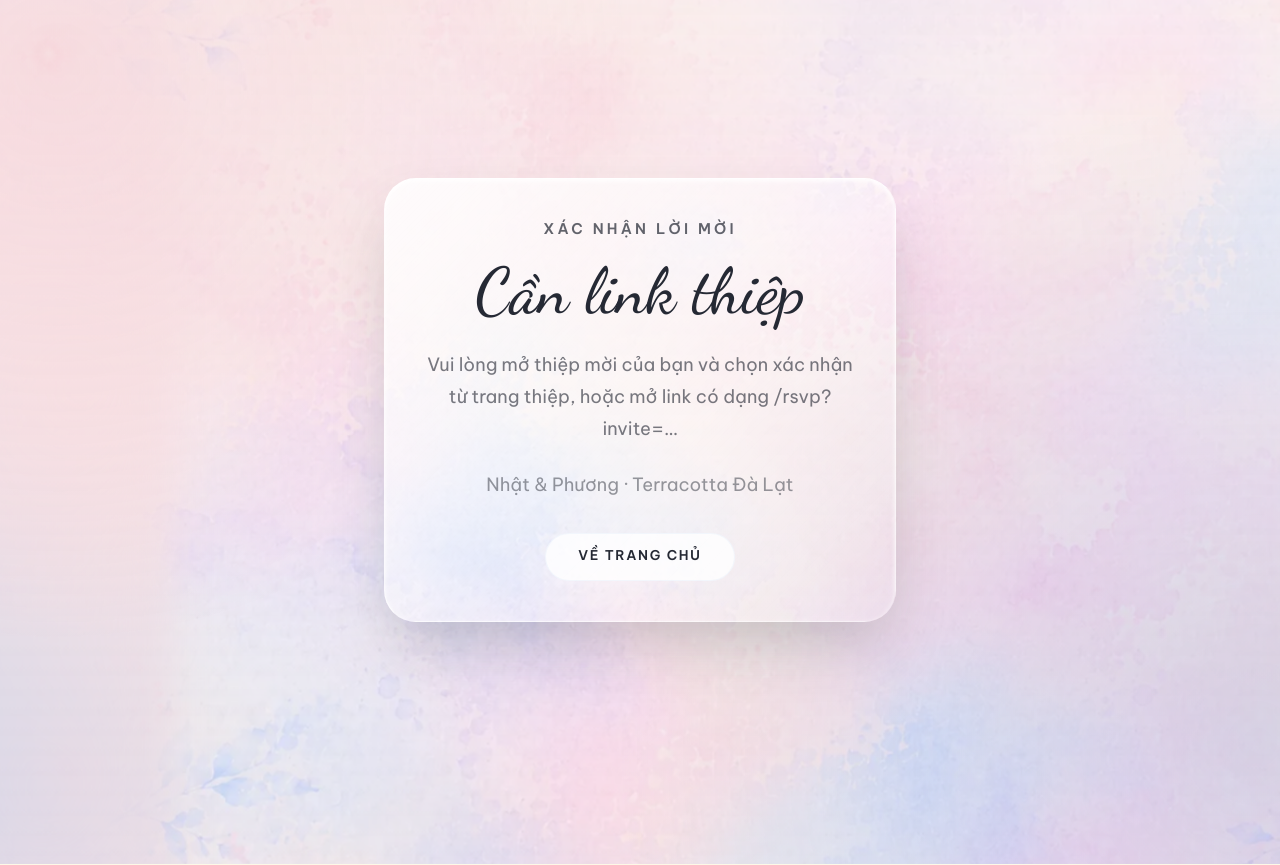
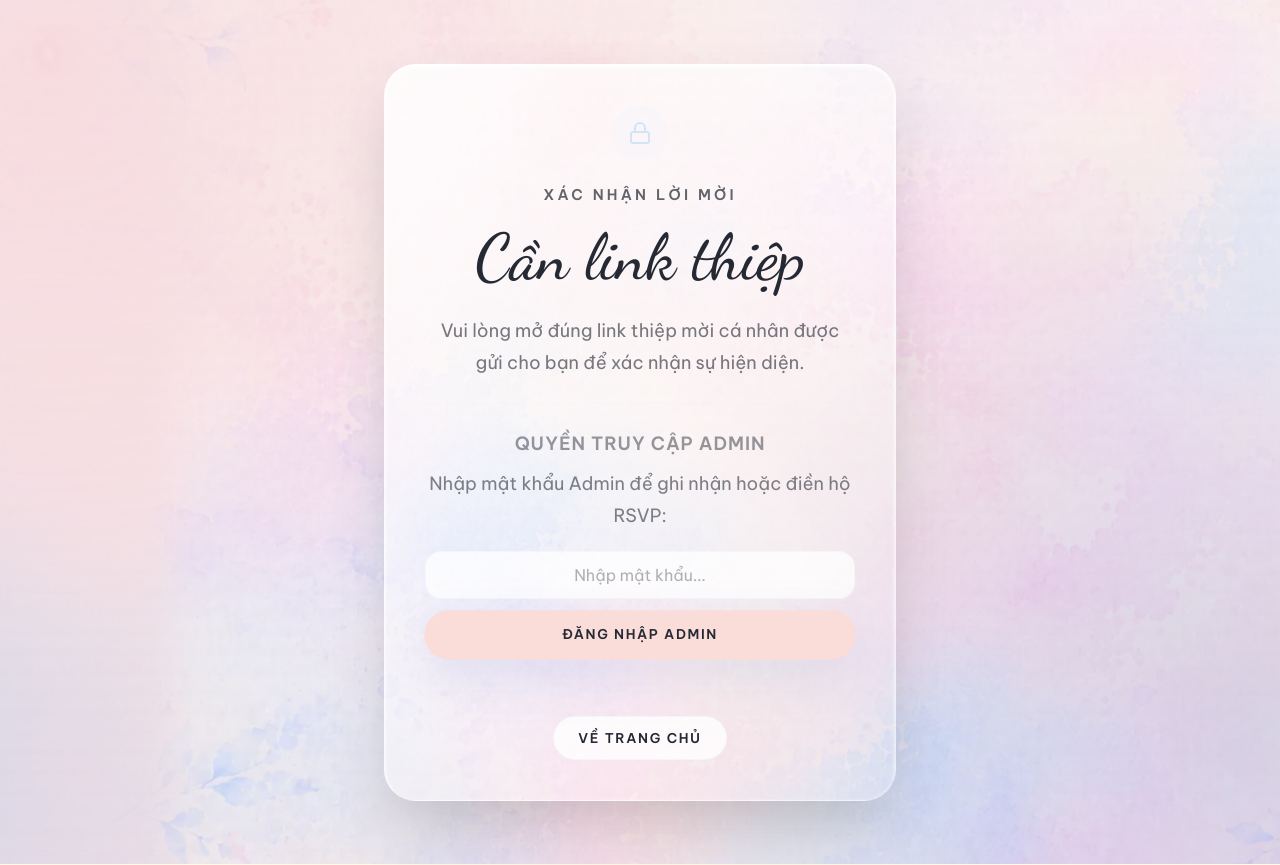
Before and after one commit to starust99/wedding-invitation-demo, a Next.js app: page /rsvp in a window 1280 px wide. Before the commit the page ends 800 px from the top, so only its background shows below. Built offline with nearby package versions, Linux system fonts and the light colour scheme.

Commit message:
feat: add admin bypass to RSVP gate and optimize mobile layout width

```diff
--- a/src/app/globals.css
+++ b/src/app/globals.css
@@ -3972,8 +3972,8 @@ textarea {
   }
 
   .rsvp-page .glass-panel {
-    width: min(calc(100vw - 2.5rem), 21.875rem);
-    max-width: 21.875rem;
+    width: min(calc(100vw - 1.5rem), 28.75rem);
+    max-width: 28.75rem;
     margin-inline: auto;
   }
 
--- a/src/app/rsvp/page.tsx
+++ b/src/app/rsvp/page.tsx
@@ -16,6 +16,8 @@ import {
   Trash2,
   CalendarDays,
   Calendar,
+  Lock,
+  Key,
 } from "lucide-react";
 import { weddingConfig } from "@/config/wedding.config";
 import {
@@ -281,7 +283,32 @@ export default function RSVPPage() {
   const [tokenGateChecked, setTokenGateChecked] = useState(false);
   const [missingInviteToken, setMissingInviteToken] = useState(false);
   const [guestRsvpLocked, setGuestRsvpLocked] = useState(false);
+  const [isAdminBypassed, setIsAdminBypassed] = useState(false);
+  const [adminLoginError, setAdminLoginError] = useState("");
   const { navigateWithTransition } = usePageTransition();
+
+  const handleAdminLogin = async (password: string) => {
+    setAdminLoginError("");
+    try {
+      const response = await fetch("/api/admin/login", {
+        method: "POST",
+        headers: { "Content-Type": "application/json" },
+        body: JSON.stringify({ password }),
+      });
+      if (response.ok) {
+        sessionStorage.setItem("admin_rsvp_bypass", "true");
+        setIsAdminBypassed(true);
+        setMissingInviteToken(false);
+        setGuestRsvpLocked(false);
+      } else {
+        const result = await response.json().catch(() => ({}));
+        setAdminLoginError(result.error || "Sai mật khẩu Admin");
+      }
+    } catch {
+      setAdminLoginError("Lỗi kết nối máy chủ");
+    }
+  };
+
   const {
     control,
     register,
@@ -338,6 +365,11 @@ export default function RSVPPage() {
 
   useEffect(() => {
     let cancelled = false;
+
+    const bypassed = typeof window !== "undefined" && sessionStorage.getItem("admin_rsvp_bypass") === "true";
+    if (bypassed) {
+      setIsAdminBypassed(true);
+    }
 
     function finishHydration() {
       if (!cancelled) setIsHydratingGuest(false);
@@ -401,9 +433,10 @@ export default function RSVPPage() {
         }
       }
 
+      const bypassed = typeof window !== "undefined" && sessionStorage.getItem("admin_rsvp_bypass") === "true";
       setTokenGateChecked(true);
-      setMissingInviteToken(!token);
-      setGuestRsvpLocked(Date.now() >= RSVP_GUEST_EDIT_DEADLINE.getTime());
+      setMissingInviteToken(!token && !bypassed);
+      setGuestRsvpLocked(Date.now() >= RSVP_GUEST_EDIT_DEADLINE.getTime() && !bypassed);
 
       if (token) {
         setInviteToken(token);
@@ -488,9 +521,13 @@ export default function RSVPPage() {
     setSubmitError("");
 
     if (currentStep.key === "attendance") {
-      const isValid = await trigger(["attendingCeremony", "attendingBanquet", "attending", "guestCount"], { shouldFocus: true });
+      const fieldsToTrigger = ["attendingCeremony", "attendingBanquet", "attending", "guestCount"];
+      if (isAdminBypassed) {
+        fieldsToTrigger.push("name", "guestGroup");
+      }
+      const isValid = await trigger(fieldsToTrigger as any, { shouldFocus: true });
       if (!isValid) {
-        setSubmitError("Vui lòng chọn phản hồi trước khi tiếp tục.");
+        setSubmitError(isAdminBypassed ? "Vui lòng điền họ tên, nhóm khách và chọn phản hồi trước khi tiếp tục." : "Vui lòng chọn phản hồi trước khi tiếp tục.");
         return;
       }
     }
@@ -536,6 +573,18 @@ export default function RSVPPage() {
 
   async function onSubmit(data: RSVPFormOutput) {
     setSubmitError("");
+
+    if (isAdminBypassed) {
+      if (!data.name?.trim()) {
+        setSubmitError("Vui lòng điền họ tên khách mời.");
+        return;
+      }
+      if (!data.guestGroup?.trim()) {
+        setSubmitError("Vui lòng điền nhóm khách mời.");
+        return;
+      }
+    }
+
     const cleanLodgingGuests = data.attending === "no" || !data.accommodationNeeded
       ? []
       : normalizeLodgingGuests(data.lodgingGuests);
@@ -637,8 +686,66 @@ export default function RSVPPage() {
     }
   };
 
-  if (missingInviteToken && tokenGateChecked) {
-    return <InviteAccessGate variant="rsvp-missing-token" />;
+  if (missingInviteToken && tokenGateChecked && !isAdminBypassed) {
+    return (
+      <main className="public-invitation-page relative flex min-h-screen items-center justify-center px-6 py-16 text-[#252934]">
+        <div aria-hidden="true" className="aurora-wash pointer-events-none absolute inset-0 -z-10 opacity-50" />
+        <div aria-hidden="true" className="film-grain-soft pointer-events-none absolute inset-0 -z-10" />
+        <section className="glass-panel w-full max-w-lg rounded-[2rem] p-10 text-center shadow-[0_24px_64px_rgba(37,41,52,0.08)]">
+          <div className="mx-auto mb-6 flex h-14 w-14 items-center justify-center rounded-full bg-serenity/10 text-serenity">
+            <Lock className="h-6 w-6" />
+          </div>
+          <p className="section-kicker-dark wedding-type-kicker text-serenity">Xác nhận lời mời</p>
+          <h1 className="wedding-type-title mt-4 text-[#252934]">Cần link thiệp</h1>
+          <p className="wedding-type-body mt-5 text-[#252934]/62">
+            Vui lòng mở đúng link thiệp mời cá nhân được gửi cho bạn để xác nhận sự hiện diện.
+          </p>
+          <div className="my-6 border-t border-serenity/12" />
+          <p className="wedding-type-body text-xs font-semibold text-[#252934]/48 uppercase tracking-wider">
+            Quyền truy cập Admin
+          </p>
+          <p className="wedding-type-body mt-2 text-sm text-[#252934]/58">
+            Nhập mật khẩu Admin để ghi nhận hoặc điền hộ RSVP:
+          </p>
+
+          <div className="mt-5 flex flex-col gap-3">
+            <input
+              type="password"
+              placeholder="Nhập mật khẩu..."
+              className="min-h-12 w-full rounded-2xl border border-serenity/22 bg-white/75 px-4 text-center text-[#252934] outline-none transition placeholder:text-[#252934]/36 focus:border-serenity focus:bg-white"
+              onKeyDown={(e) => {
+                if (e.key === "Enter") {
+                  handleAdminLogin((e.target as HTMLInputElement).value);
+                }
+              }}
+            />
+            <button
+              type="button"
+              onClick={(e) => {
+                const input = e.currentTarget.previousElementSibling as HTMLInputElement;
+                handleAdminLogin(input.value);
+              }}
+              className="light-sweep wedding-type-button inline-flex min-h-12 items-center justify-center rounded-full bg-rose-quartz px-8 text-[#252934] shadow-[0_16px_48px_rgba(146,168,209,0.22)] ring-1 ring-rose-quartz/70"
+            >
+              Đăng nhập Admin
+            </button>
+            {adminLoginError && (
+              <p className="text-xs font-bold text-[#9B4E5C] mt-2">{adminLoginError}</p>
+            )}
+          </div>
+
+          <div className="mt-8 flex justify-center gap-4 border-t border-serenity/12 pt-6">
+            <button
+              type="button"
+              onClick={() => navigateWithTransition("/")}
+              className="wedding-type-button inline-flex min-h-11 items-center justify-center rounded-full border border-serenity/26 bg-white/80 px-6 text-sm text-[#252934] transition hover:border-serenity/46"
+            >
+              Về trang chủ
+            </button>
+          </div>
+        </section>
+      </main>
+    );
   }
 
   return (
@@ -732,7 +839,7 @@ export default function RSVPPage() {
             </motion.div>
           ) : (
             <div className="grid min-w-0 lg:grid-cols-[0.86fr_1.14fr]">
-              <aside className="min-w-0 border-b border-serenity/20 p-6 text-center sm:p-8 lg:border-b-0 lg:border-r">
+              <aside className="min-w-0 border-b border-serenity/20 px-4 py-6 text-center sm:p-8 lg:border-b-0 lg:border-r">
               <p className="section-kicker-dark wedding-type-kicker text-serenity">Xác nhận lời mời</p>
               <h1 className="wedding-type-title mt-5 break-words text-[#252934]">Lời hồi đáp</h1>
 
@@ -745,7 +852,7 @@ export default function RSVPPage() {
                 ))}
               </div>
 
-              <div className="wedding-type-body mt-10 rounded-[1.4rem] premium-glass p-5 text-[#252934]/62">
+              <div className="wedding-type-body mt-10 rounded-[1.4rem] premium-glass px-4 py-5 text-[#252934]/62">
                 {currentStep.key === "review"
                   ? hasBanquet
                     ? "Đọc lại toàn bộ thông tin trước khi gửi. Sau khi gửi, thông tin sẽ được dùng để chuẩn bị tiếp đón chu đáo"
@@ -765,7 +872,7 @@ export default function RSVPPage() {
                 setSubmitError("Có vài mục cần bổ sung. Vui lòng kiểm tra lại phần được đánh dấu.");
                 goToStepByKey(resolveStepFromErrors(errors, attending, attendingBanquet));
               })}
-              className="min-w-0 p-6 text-center sm:p-8"
+              className="min-w-0 px-4 py-6 text-center sm:p-8"
             >
               <AnimatePresence mode="wait">
                 <motion.div
@@ -779,12 +886,29 @@ export default function RSVPPage() {
 
                   {currentStep.key === "attendance" ? (
                     <div className="mt-8 grid gap-5">
+                      {isAdminBypassed ? (
+                        <div className="rounded-[1.4rem] premium-glass p-6 text-left grid gap-4">
+                          <p className="wedding-type-card-title text-serenity font-bold text-center mb-2">
+                            Chế độ Admin - Nhập thông tin khách
+                          </p>
+                          <Field label="Danh xưng & Họ tên khách mời" error={errors.name?.message}>
+                            <input className={inputClass} placeholder="VD: Anh Nathan, Gia đình cô Hải" {...register("name", { required: "Vui lòng nhập tên khách mời." })} />
+                          </Field>
+                          <Field label="Nhóm khách mời (phân loại)" error={errors.guestGroup?.message}>
+                            <input className={inputClass} placeholder="VD: Bạn chú rể, Bạn cô dâu, Họ nhà gái" {...register("guestGroup", { required: "Vui lòng nhập nhóm khách mời." })} />
+                          </Field>
+                          <Field label="Số điện thoại" error={errors.phone?.message}>
+                            <input className={inputClass} placeholder="VD: 0901234567 (Không bắt buộc)" {...register("phone")} />
+                          </Field>
+                        </div>
+                      ) : (
                         <div className="rounded-[1.4rem] premium-glass p-5 text-center">
                           <p className="wedding-type-card-title text-[#252934]">
                             {displayedInsideInviteLine}
                           </p>
                           <p className="wedding-type-body mt-3 text-[#252934]/58">{displayedClosingLine}</p>
                         </div>
+                      )}
 
                       <div className="grid gap-6">
                         {/* Question 1: Ceremony */}
@@ -1061,7 +1185,8 @@ export default function RSVPPage() {
                         <ReviewLine label="Dự Thánh lễ Hôn phối" value={formValues.attendingCeremony === "yes" ? "Có, sẽ tham dự" : formValues.attendingCeremony === "no" ? "Rất tiếc, không thể" : "Chưa chọn"} />
                         <ReviewLine label="Dự Tiệc mừng" value={formValues.attendingBanquet === "yes" ? "Có, sẽ tham dự" : formValues.attendingBanquet === "no" ? "Rất tiếc, không thể" : "Chưa chọn"} />
                         <ReviewLine label="Phản hồi chung" value={formValues.attending === "no" ? "Rất tiếc không tham dự" : "Xác nhận tham dự"} />
-                        <ReviewLine label="Tên mời" value={inviteCopy.guestLabel} />
+                        <ReviewLine label="Tên mời" value={isAdminBypassed ? formValues.name : inviteCopy.guestLabel} />
+                        {isAdminBypassed && <ReviewLine label="Nhóm khách" value={formValues.guestGroup} />}
                         {formValues.attending === "no" ? (
                           <ReviewLine label="Lời nhắn gửi" value={formValues.notes || "Không có"} />
                         ) : hasBanquet ? (
```
Lines whose indentation alone changed are shown as unchanged.
